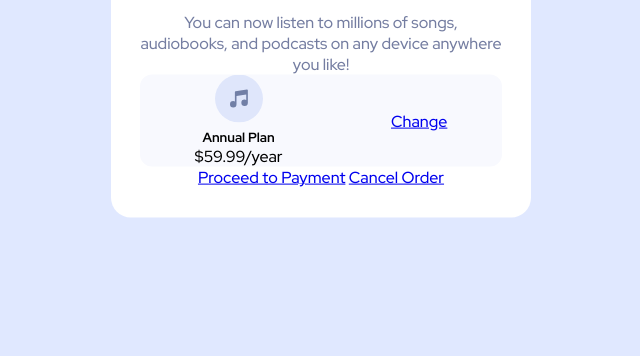
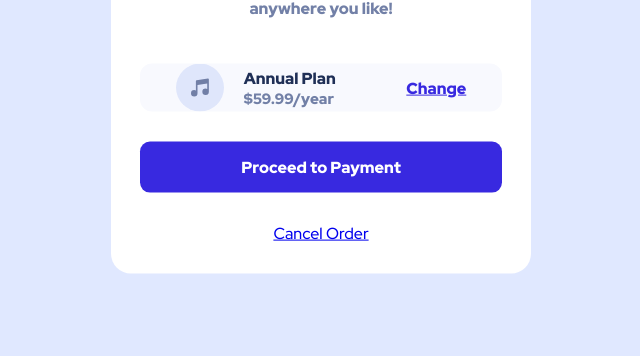
Before and after one commit to AyaGaafar95/Frontend-Mentor---callenge01, a plain HTML site: page index.html in a window 1280 px wide. Shown: the part 444-800 px from the top of the page, without its empty margins (319-959 px from the left). Drawn offline with Linux system fonts and the light colour scheme.

Commit message:
btn1 styling

```diff
--- a/index.html
+++ b/index.html
@@ -39,8 +39,8 @@
           </div>
         </div>
         <!-- here i can use button or a=>tag -->
-        <a href="#">Proceed to Payment</a>
-        <a href="#">Cancel Order</a>
+        <a class="btn1" href="#">Proceed to Payment</a>
+        <a class="btn2" href="#">Cancel Order</a>
       </div>
     </div>
     <!-- <div class="attribution">
--- a/style.css
+++ b/style.css
@@ -41,7 +41,9 @@ body {
   font-size: 2em;
 }
 .text-content p.subtitle {
-  color: #747da1;
+  font-weight: 900;
+  color: hsl(224, 23%, 55%);
+  margin-bottom: 45px;
 }
 .midle-Box {
   background-color: #f8f9fe;
@@ -50,3 +52,33 @@ body {
   align-items: center;
   justify-content: space-around;
 }
+.midle-Box .left {
+  display: flex;
+  align-items: center;
+  text-align: left;
+  gap: 20px;
+}
+.midle-Box div h5 {
+  font-weight: 900;
+  font-size: 16px;
+  color: hsl(223, 47%, 23%);
+}
+.midle-Box div p {
+  font-weight: 900;
+  font-size: 15px;
+  color: hsl(224, 23%, 55%);
+}
+.midle-Box a {
+  font-weight: 900;
+  color: hsl(245, 75%, 52%);
+}
+.btn1 {
+  text-decoration: none;
+  font-weight: 900;
+  display: block;
+  color: white;
+  background-color: hsl(245, 75%, 52%);
+  border-radius: 10px;
+  padding: 15px 0px;
+  margin: 30px 0;
+}
```
